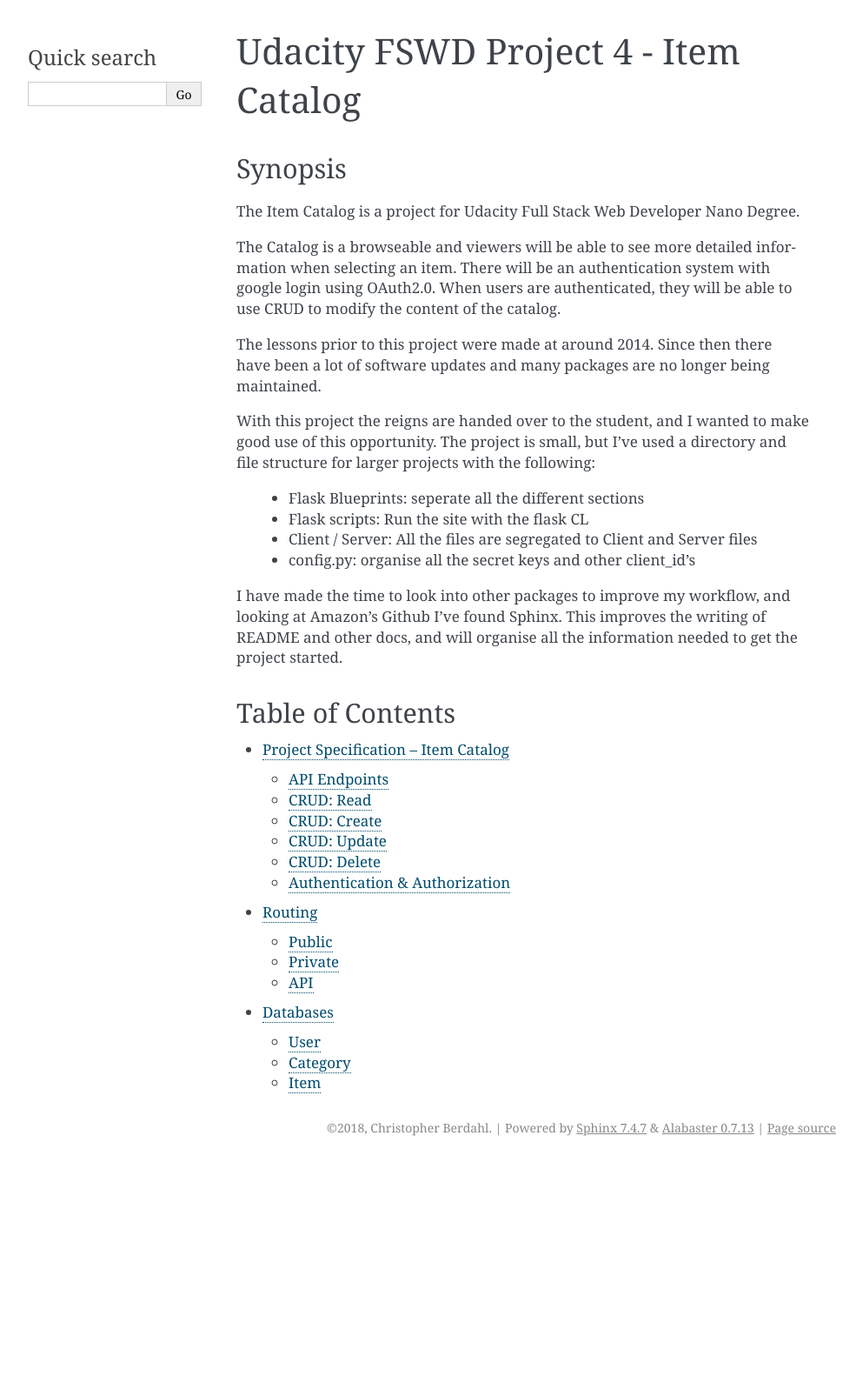
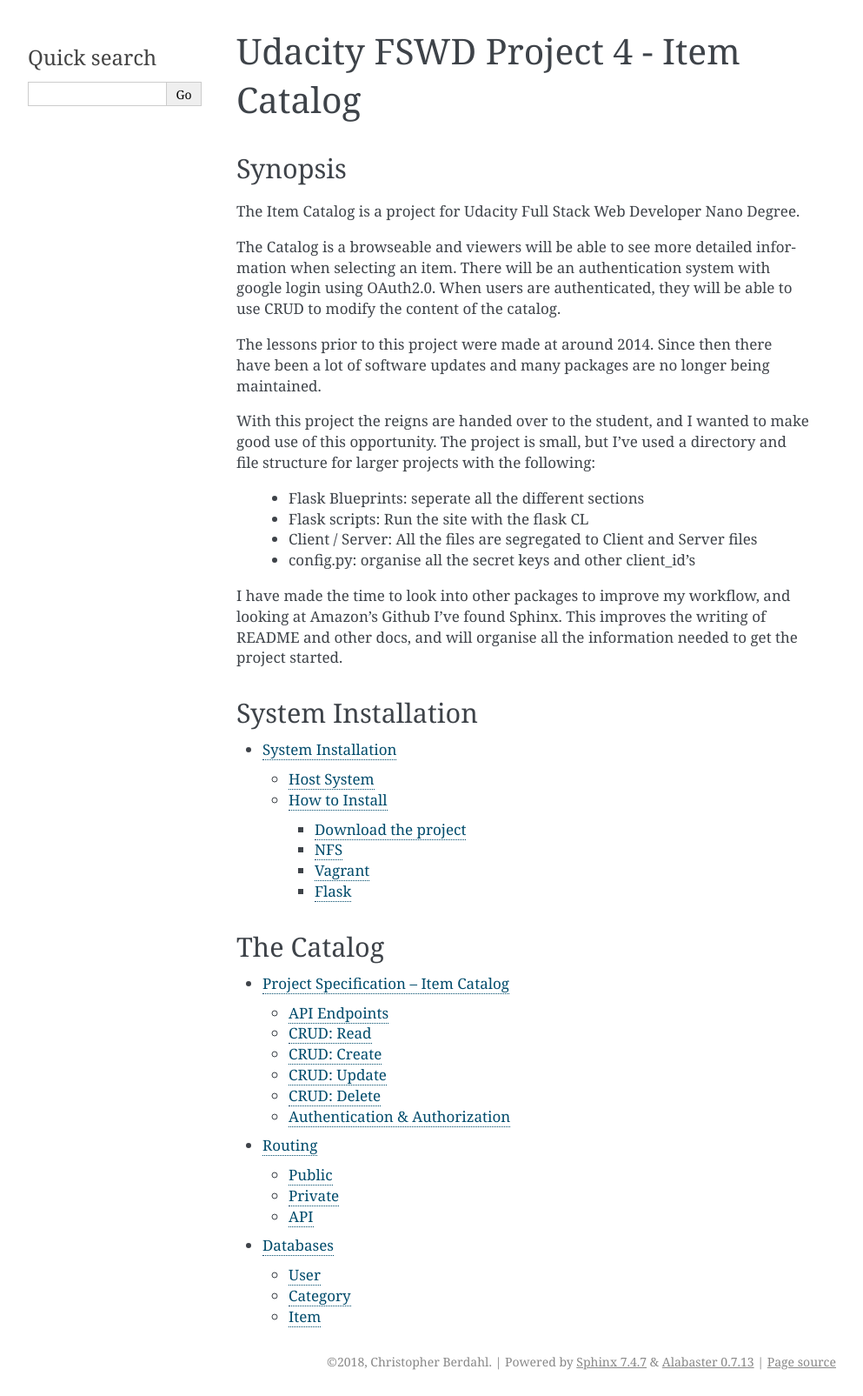
Before and after one commit to tordne/item-catalog, a Sphinx documentation site: the page built from doc/source/index.rst, in a window 1280 px wide. Shown: the whole page at 87% size, without its empty margins (148-1141 px from the left). Built offline with Sphinx 7.4.7, drawn with Linux system fonts in a browser that asks for light colours; before the commit the page ends 1336 px from its top, so only the background shows below that; some of the changed lines change nothing that is shown.

Commit message:
Doc: Added the installation documentation

```diff
--- a/doc/source/index.rst
+++ b/doc/source/index.rst
@@ -22,8 +22,16 @@
 This improves the writing of README and other docs, and will organise all the information needed to get the project started.
 
 
-Table of Contents
------------------
+System Installation
+-------------------
+.. toctree::
+	:maxdepth: 3
+
+	installation/system.rst
+
+
+The Catalog
+-----------
 .. toctree::
    :maxdepth: 2
 
--- /dev/null
+++ b/doc/source/installation/system.rst
@@ -0,0 +1,63 @@
+System Installation
+===================
+
+Host System
+-----------
+The host system used for this project was CentOS 7 with the following versions of software used.
+
+* CentOS 7 with kernel 4.13.5
+* Vagrant 2.0.1
+* VirtualBox Version 5.2.6 r120293 (Qt5.6.1)
+* NFS 1.3.0
+* Firewalld 0.4.4.4
+
+How to Install
+--------------
+Download the project
+^^^^^^^^^^^^^^^^^^^^
+Open a terminal and download teh full project:
+
+.. code-block:: bash
+
+  git clone https://github.com/tordne/item-catalog.git
+
+NFS
+^^^
+Vagrant and CentOS have issues with rsync-auto, and the shared folder doesn't automatically update. For this reason and also increased performace, this Vagrantfile is configured to use NFS.
+
+We just need to make sure that our firewall allows all the NFS ports.
+
+.. code-block:: bash
+
+  firewall-cmd --permanent --add-service=nfs
+  firewall-cmd --permanent --add-service=mountd
+  firewall-cmd --permanent --add-service=rpc-bind
+  firewall-cmd --reload
+
+Vagrant
+^^^^^^^
+Enter the project folder and install the new virtual server.
+
+.. code-block:: bash
+
+  cd item-catalog
+  vagrant up
+
+To enter the server and set up the environment enter the following code:
+
+.. code-block:: bash
+
+  vagrant ssh
+  cd /vagrant
+  source env/bin/activate
+  pip install -r requirements.txt
+
+Flask
+^^^^^
+To configure the environment with all your keys from google OAuth2.0 do the following:
+
+.. code-block:: bash
+
+  cp /vagrant/config-template.py /vagrant/cofig.py
+
+Open config.py and change all the Secret codes and client id's as needed.
```
